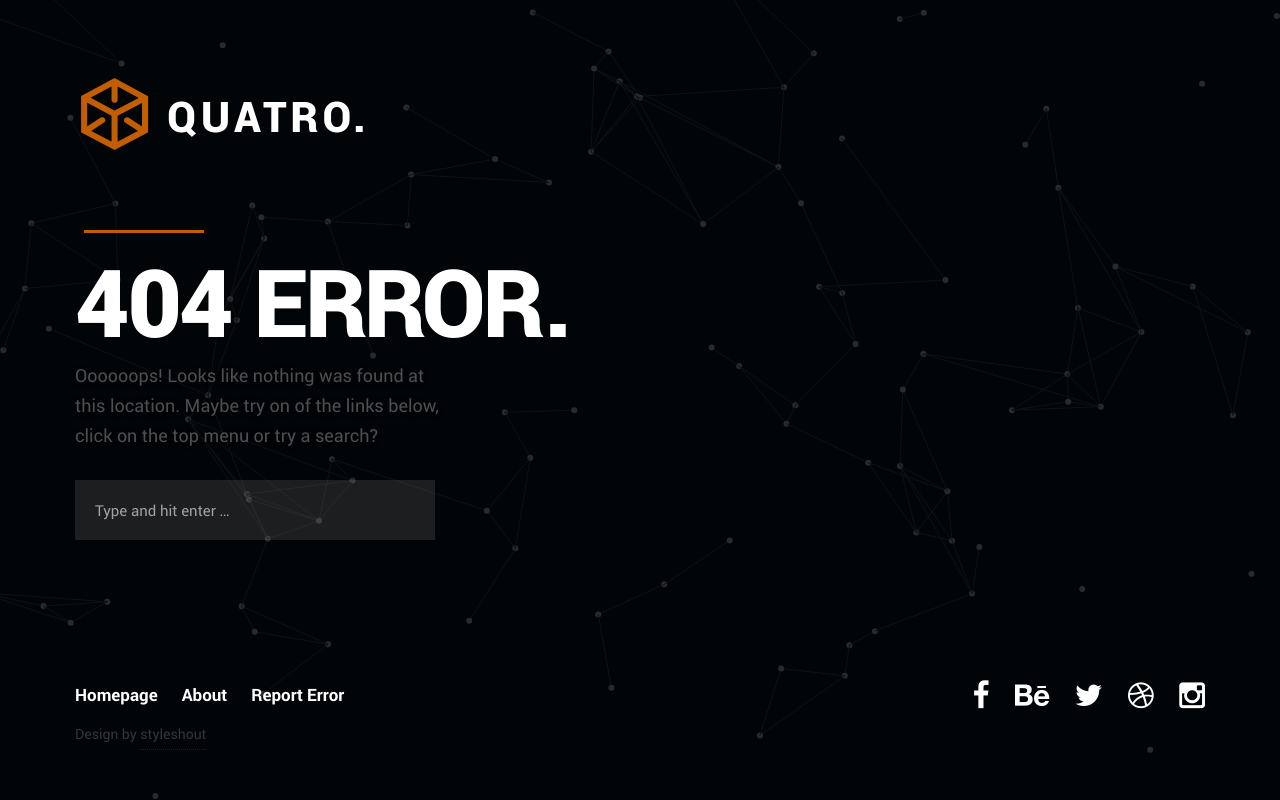
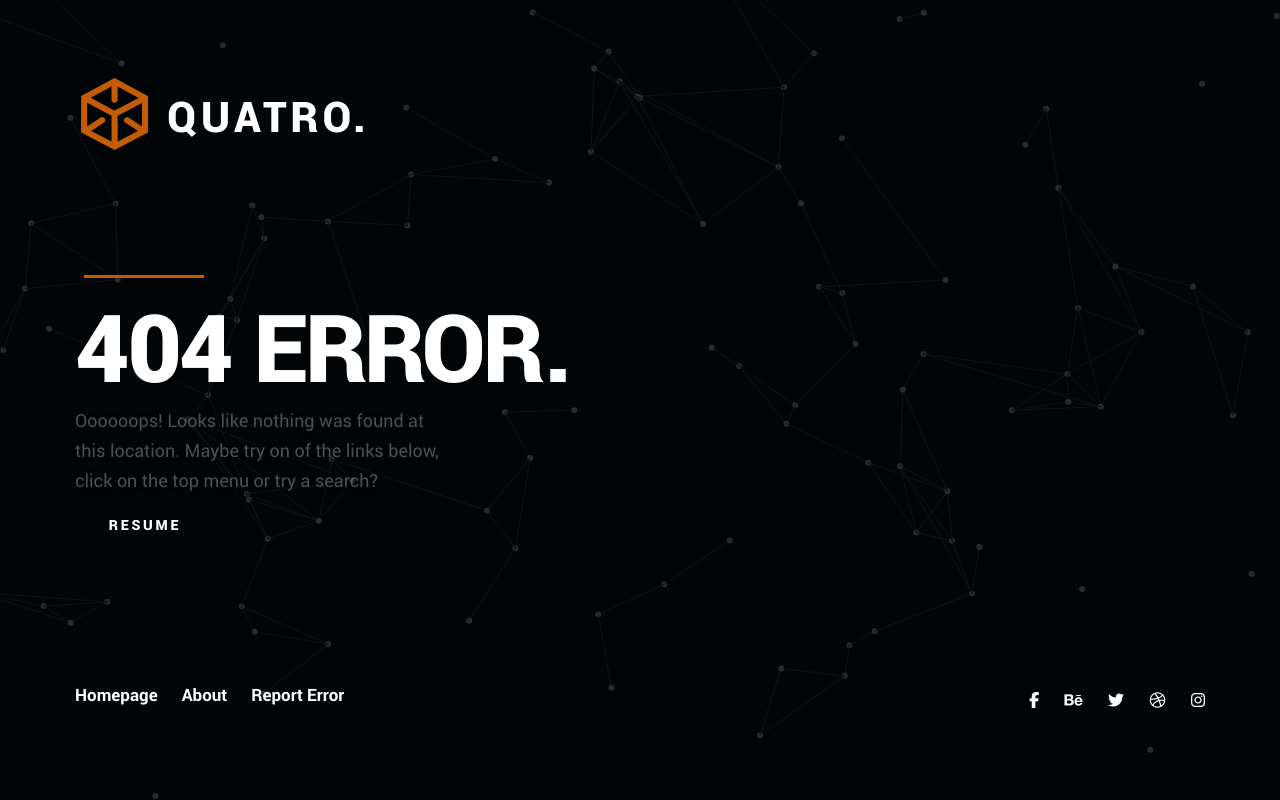
Before and after one commit to abhisheksh02/personal-website-1, a PHP site: page / in a window 1280 px wide. Run offline with PHP 8.4, Linux system fonts and the light colour scheme; some libraries are stand-ins or nearby versions.

Commit message:
Add button

```diff
--- a/css/main.css
+++ b/css/main.css
@@ -27,7 +23,6 @@
  */
 
 @import url("fonts.css");
-@import url("font-awesome/css/font-awesome.min.css");
 
 
 /**
@@ -1117,3 +1022,42 @@ header .logo a {
 }
 
 /*# sourceMappingURL=main.css.map */
+
+.button{
+  color: white;
+  font-family: "roboto-black", sans-serif;
+  text-transform: uppercase;
+  position: absolute;
+  transform: translate(-50%, -50%);
+  text-transform: uppercase;
+  letter-spacing: .2em;
+  -webkit-transition: all .4s cubic-bezier(0.645, 0.045, 0.355, 1);
+  transition: all .4s cubic-bezier(0.645, 0.045, 0.355, 1);
+  font-size: 0.875em;
+  width: 140px;
+  text-align: center;
+  padding: 10px 15px;
+  margin-left: 70px;
+}
+
+.button:hover{
+  letter-spacing: 0;
+  color: white
+}
+
+.button:after{
+  content: "";
+  position: absolute;
+  left: 0;
+  bottom: 0;
+  width: 100%;
+  height: 0;
+  background: #c25d02;
+  z-index: -1;
+  -webkit-transition: all .4s cubic-bezier(0.645, 0.045, 0.355, 1);
+  transition: all .4s cubic-bezier(0.645, 0.045, 0.355, 1);
+}
+
+.button:hover:after{
+  height: 100%;
+}
--- a/index.html
+++ b/index.html
@@ -24,6 +24,7 @@
    <!-- script
    ================================================== -->
 	<script src="js/modernizr.js"></script>
+    <script src="https://use.fontawesome.com/72ead441c1.js"></script>
 
    <!-- favicons
 	================================================== -->
@@ -64,9 +65,7 @@
 			  			</p>
 
 			  			<div class="search">
-				      	<form>
-								<input type="text" id="s" name="s" class="search-field" placeholder="Type and hit enter …">
-							</form>
+				      	    <a href="#" title="Download Resume" targe="_blank" class="button">Resume</a>
 				      </div>
 
 			   	</div> <!-- /twelve -->
@@ -92,10 +91,6 @@
 				         <li><a href="#">About</a></li>
 				         <li><a href="mailto:joe@quatro.com">Report Error</a></li>
 				   	</ul>
-
-				   	<div class="credits">
-				   		<p>Design by <a href="http://www.styleshout.com/" title="styleshout">styleshout</a></p>
-				   	</div>
 			   	</div>
 
 		   	</div> <!-- /row -->
```
Also changed, not shown: other parts of css/main.css (+0 -94 lines).
